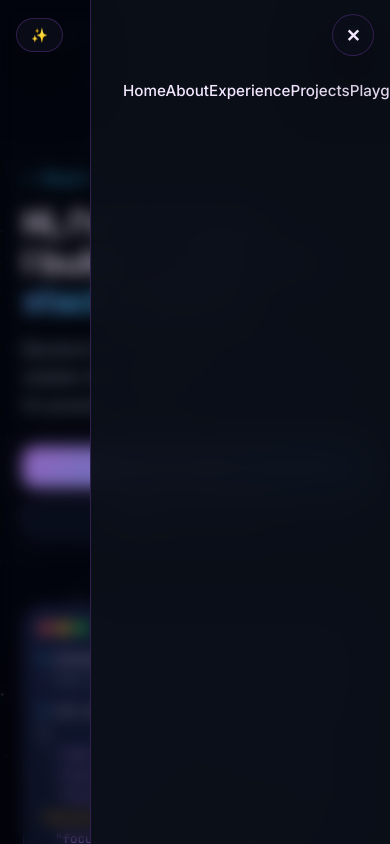
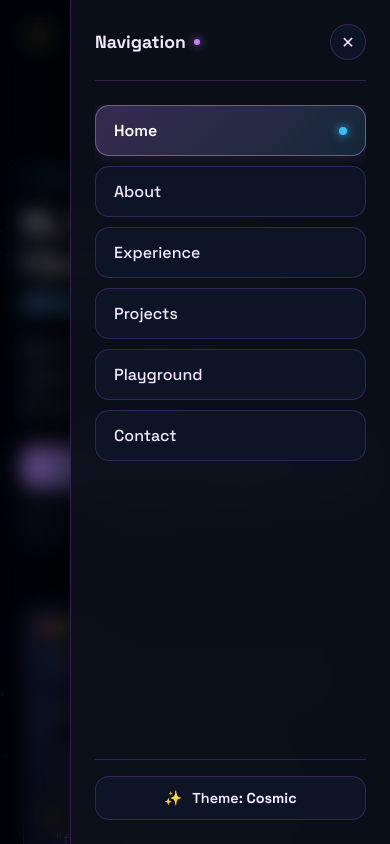
Before and after one commit to kritagya20/portfolio-website-react, a React (Vite) app: page / in a window 390 px wide. Both pictures are taken after a click on the button "Toggle menu". Built offline with nearby package versions, Linux system fonts and the light colour scheme.

Commit message:
fix: Redesign mobile slide-out navigation drawer with Space Grotesk cards and active indicator dots

```diff
--- a/src/components/Navbar.jsx
+++ b/src/components/Navbar.jsx
@@ -194,20 +194,50 @@ export default function Navbar() {
                 stiffness: 260,
               }}
             >
-              <div className="nav-mobile-links">
-                {links.map((link) => (
+              <div className="nav-mobile-header">
+                <span className="nav-mobile-title">
+                  Navigation <span className="dot" />
+                </span>
+                <button
+                  className="nav-mobile-close"
+                  onClick={() => setOpen(false)}
+                  aria-label="Close menu"
+                >
+                  ✕
+                </button>
+              </div>
+
+              <nav className="nav-mobile-links">
+                {links.map((link) => {
+                  const isActive = active === link.id;
+                  return (
                     <a
                       key={link.id}
                       href={`#${link.id}`}
-                    className={active === link.id ? 'active' : ''}
+                      className={`nav-mobile-link ${isActive ? 'active' : ''}`}
                       onClick={() => {
                         setActive(link.id);
                         setOpen(false);
                       }}
                     >
-                    {link.label}
+                      <span className="nav-mobile-label">{link.label}</span>
+                      {isActive && <span className="active-dot" />}
                     </a>
-                ))}
+                  );
+                })}
+              </nav>
+
+              <div className="nav-mobile-footer">
+                <button
+                  className="nav-mobile-theme-btn"
+                  onClick={cycleTheme}
+                  aria-label="Switch Theme"
+                >
+                  <span>{themeMeta.icon}</span>
+                  <span>
+                    Theme: <strong>{themeMeta.label}</strong>
+                  </span>
+                </button>
               </div>
             </motion.div>
           </>
--- a/src/styles/index.css
+++ b/src/styles/index.css
@@ -554,51 +554,154 @@ main {
 
 
 
-/* ================= MOBILE MENU ================= */
+/* ================= MOBILE MENU DRAWER ================= */
+
+.nav-overlay {
+  position: fixed;
+  inset: 0;
+  z-index: 1002;
+  background: rgba(0, 0, 0, 0.45);
+  backdrop-filter: blur(10px);
+  -webkit-backdrop-filter: blur(10px);
+}
 
 .nav-mobile {
   position: fixed;
   top: 0;
   right: 0;
-  width: min(300px, 80vw);
+  width: min(320px, 85vw);
   height: 100vh;
-  padding: 5rem 2rem;
+  padding: 1.5rem;
   display: flex;
   flex-direction: column;
-  gap: 0.75rem;
-   z-index: 999;
-  background: color-mix(
-    in srgb,
-    var(--bg-soft) 95%,
-    transparent
-  );
-
-  backdrop-filter: blur(20px);
+  justify-content: space-between;
+  z-index: 1003;
+  background: color-mix(in srgb, var(--bg-soft) 94%, transparent);
+  backdrop-filter: blur(24px);
+  -webkit-backdrop-filter: blur(24px);
   border-left: 1px solid var(--border);
-}
-
-.nav-mobile a {
+  box-shadow: -10px 0 40px rgba(0, 0, 0, 0.6);
+}
+
+.nav-mobile-header {
+  display: flex;
+  align-items: center;
+  justify-content: space-between;
+  padding-bottom: 1.25rem;
+  border-bottom: 1px solid var(--border);
+}
+
+.nav-mobile-title {
+  font-family: 'Space Grotesk', sans-serif;
+  font-size: 1.1rem;
+  font-weight: 700;
   color: var(--text);
-
-  padding: 12px 0;
-
-  font-size: 0.95rem;
+  display: flex;
+  align-items: center;
+  gap: 8px;
+}
+
+.nav-mobile-title .dot {
+  width: 6px;
+  height: 6px;
+  border-radius: 50%;
+  background: var(--primary);
+  box-shadow: 0 0 10px var(--primary);
+}
+
+.nav-mobile-close {
+  width: 36px;
+  height: 36px;
+  border-radius: 50%;
+  border: 1px solid var(--border);
+  background: var(--surface);
+  color: var(--text);
+  font-size: 1rem;
+  display: grid;
+  place-items: center;
+  cursor: pointer;
+  transition: all 0.2s ease;
+}
+
+.nav-mobile-close:hover {
+  border-color: var(--primary);
+  color: var(--primary);
+}
+
+.nav-mobile-links {
+  display: flex;
+  flex-direction: column;
+  gap: 10px;
+  margin: 1.5rem 0;
+  flex: 1;
+  overflow-y: auto;
+}
+
+.nav-mobile-link {
+  display: flex;
+  align-items: center;
+  justify-content: space-between;
+  padding: 14px 18px;
+  border-radius: 14px;
+  border: 1px solid var(--border);
+  background: var(--surface);
+  color: var(--text);
+  font-family: 'Space Grotesk', sans-serif;
+  font-size: 1rem;
   font-weight: 500;
-}
-
-.nav-mobile a:hover {
+  text-decoration: none;
+  transition: all 0.25s ease;
+}
+
+.nav-mobile-link:hover {
+  border-color: var(--primary);
+  background: var(--surface-strong);
   color: var(--primary);
 }
 
-
-
-.nav-overlay {
-  position: fixed;
-  inset: 0;
-  z-index: 998;
-  background: rgba(0, 0, 0, 0.25);
-  backdrop-filter: blur(8px);
-  -webkit-backdrop-filter: blur(8px);
+.nav-mobile-link.active {
+  background: linear-gradient(135deg, color-mix(in srgb, var(--primary) 25%, transparent), color-mix(in srgb, var(--primary-2) 15%, transparent));
+  border: 1px solid color-mix(in srgb, var(--primary) 50%, transparent);
+  color: #ffffff;
+  font-weight: 600;
+  box-shadow: 0 0 20px color-mix(in srgb, var(--primary) 15%, transparent);
+}
+
+.nav-mobile-link .active-dot {
+  width: 8px;
+  height: 8px;
+  border-radius: 50%;
+  background: var(--primary-2);
+  box-shadow: 0 0 10px var(--primary-2);
+}
+
+.nav-mobile-footer {
+  padding-top: 1rem;
+  border-top: 1px solid var(--border);
+}
+
+.nav-mobile-theme-btn {
+  width: 100%;
+  display: flex;
+  align-items: center;
+  justify-content: center;
+  gap: 10px;
+  padding: 12px 16px;
+  border-radius: 14px;
+  border: 1px solid var(--border);
+  background: var(--surface);
+  color: var(--text);
+  font-family: 'Space Grotesk', sans-serif;
+  font-size: 0.9rem;
+  font-weight: 600;
+  cursor: pointer;
+  transition: all 0.25s ease;
+}
+
+.nav-mobile-theme-btn:hover {
+  border-color: var(--primary);
+  background: var(--surface-strong);
+  color: var(--primary);
 }
 
 
```
Lines whose indentation alone changed are shown as unchanged.
